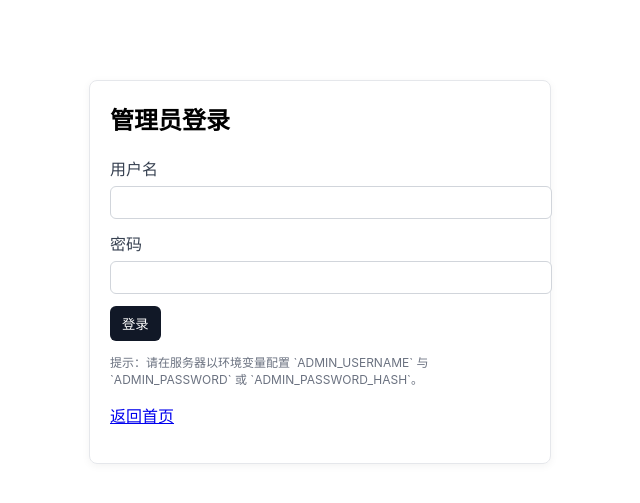
After one commit to BenjaminZH1777/crypto-prices-dashboard, a Flask app: page /login in a window 1280 px wide. The commit adds this page. Shown: the top 503 px of the page, without its empty margins (320-960 px from the left). Run offline with Flask 3, Linux system fonts and the light colour scheme.

Commit message:
feat(admin): protect manage pages with login; feat(ui): add donation box on homepage; bump VERSION to 1.0.20250809.018

```diff
--- a/app.py
+++ b/app.py
@@ -1,9 +1,11 @@
-from flask import Flask, render_template, request, redirect, url_for, jsonify
+from flask import Flask, render_template, request, redirect, url_for, jsonify, session, flash
 from flask_sqlalchemy import SQLAlchemy
 from pycoingecko import CoinGeckoAPI
 from pathlib import Path
 from sqlalchemy import event
 from sqlalchemy.engine import Engine
+from functools import wraps
+import os
 import time
 import requests
 
@@ -27,6 +29,14 @@ app.config['SQLALCHEMY_ENGINE_OPTIONS'] = {
         'timeout': 30,
     }
 }
+
+# Secret key for session cookies (set SECRET_KEY in production)
+app.config['SECRET_KEY'] = os.environ.get('SECRET_KEY', 'dev-insecure-change-me')
+
+# Admin credentials: prefer hash, fallback to plaintext for convenience in dev
+ADMIN_USERNAME = os.environ.get('ADMIN_USERNAME', 'admin')
+ADMIN_PASSWORD_HASH = os.environ.get('ADMIN_PASSWORD_HASH')  # e.g. pbkdf2:sha256:...
+ADMIN_PASSWORD = os.environ.get('ADMIN_PASSWORD')  # plaintext fallback if no hash provided
 
 
 @event.listens_for(Engine, "connect")
@@ -192,13 +202,69 @@ def resolve_coingecko_id(user_input: str) -> str:
         pass
     return entered
 
+
+# --------------------------- Admin auth helpers ---------------------------
+def _verify_admin_credentials(username: str, password: str) -> bool:
+    try:
+        if not username or not password:
+            return False
+        if username != ADMIN_USERNAME:
+            return False
+        # Prefer hashed verification if provided
+        if ADMIN_PASSWORD_HASH:
+            try:
+                from werkzeug.security import check_password_hash
+                return check_password_hash(ADMIN_PASSWORD_HASH, password)
+            except Exception:
+                return False
+        # Fallback to plaintext env for dev
+        if ADMIN_PASSWORD is not None:
+            return password == ADMIN_PASSWORD
+        # If neither provided, reject login for safety
+        return False
+    except Exception:
+        return False
+
+
+def require_admin(view_func):
+    @wraps(view_func)
+    def wrapper(*args, **kwargs):
+        if not session.get('is_admin'):
+            next_url = request.path
+            return redirect(url_for('login', next=next_url))
+        return view_func(*args, **kwargs)
+    return wrapper
+
 @app.route('/')
 def index():
     # Keep homepage rendering lightweight to avoid upstream-induced 502s.
     # Data is loaded client-side via /api/data with caching and timeouts.
     return render_template('index.html')
 
+
+@app.route('/login', methods=['GET', 'POST'])
+def login():
+    error_message = None
+    if request.method == 'POST':
+        username = (request.form.get('username') or '').strip()
+        password = request.form.get('password') or ''
+        if _verify_admin_credentials(username, password):
+            session['is_admin'] = True
+            session['admin_username'] = username
+            dest = request.args.get('next') or url_for('manage')
+            return redirect(dest)
+        error_message = '用户名或密码错误，或管理员未配置'
+        flash(error_message, 'error')
+    return render_template('login.html', error=error_message)
+
+
+@app.route('/logout')
+def logout():
+    session.clear()
+    return redirect(url_for('index'))
+
 @app.route('/manage', methods=['GET', 'POST'])
+@require_admin
 def manage():
     error_message = None
     if request.method == 'POST':
@@ -275,6 +341,7 @@ def manage():
     return render_template('manage.html', coins=coins, error=error_message)
 
 @app.route('/manage/edit/<int:coin_db_id>', methods=['GET', 'POST'])
+@require_admin
 def edit_coin(coin_db_id: int):
     coin = db.session.get(Coin, coin_db_id)
     if not coin:
@@ -408,6 +475,7 @@ def api_prices():
     return jsonify(response)
 
 @app.route('/manage/delete/<int:coin_db_id>', methods=['POST', 'GET'])
+@require_admin
 def delete_coin(coin_db_id: int):
     # Support both POST (form) and GET (direct link) to reduce 405/500 issues behind some proxies
     try:
@@ -429,7 +497,11 @@ def api_coin_ids():
 
 @app.context_processor
 def inject_version():
-    return {"APP_VERSION": APP_VERSION}
+    return {
+        "APP_VERSION": APP_VERSION,
+        "IS_ADMIN": bool(session.get('is_admin')),
+        "ADMIN_USERNAME": session.get('admin_username'),
+    }
 
 if __name__ == '__main__':
     with app.app_context():
--- a/requirements.txt
+++ b/requirements.txt
@@ -2,3 +2,4 @@ Flask==3.0.3
 Flask-SQLAlchemy==3.1.1
 pycoingecko==3.1.0
 gunicorn==21.2.0
+werkzeug==3.0.3
--- /dev/null
+++ b/templates/login.html
@@ -0,0 +1,38 @@
+<!DOCTYPE html>
+<html lang="zh-CN">
+<head>
+    <meta charset="UTF-8">
+    <title>管理员登录</title>
+    <style>
+        body { font-family: -apple-system, BlinkMacSystemFont, 'Segoe UI', Roboto, 'Helvetica Neue', Arial, 'Noto Sans', 'PingFang SC', 'Hiragino Sans GB', 'Microsoft YaHei', sans-serif; }
+        .card { max-width: 420px; margin: 10vh auto; border: 1px solid #e5e7eb; border-radius: 8px; padding: 20px; box-shadow: 0 2px 8px rgba(0,0,0,0.05); }
+        .row { margin-bottom: 12px; }
+        label { display:block; margin-bottom: 6px; color:#374151; }
+        input { width:100%; padding:8px 10px; border:1px solid #d1d5db; border-radius:6px; }
+        button { padding:8px 12px; background:#111827; color:#fff; border:none; border-radius:6px; cursor:pointer; }
+        .error { color:#b91c1c; margin-bottom: 10px; }
+        .hint { color: #6b7280; font-size: 12px; }
+    </style>
+</head>
+<body>
+    <div class="card">
+        <h2 style="margin-top:0;">管理员登录</h2>
+        {% if error %}
+        <div class="error">{{ error }}</div>
+        {% endif %}
+        <form method="POST">
+            <div class="row">
+                <label for="username">用户名</label>
+                <input type="text" id="username" name="username" required>
+            </div>
+            <div class="row">
+                <label for="password">密码</label>
+                <input type="password" id="password" name="password" required>
+            </div>
+            <button type="submit">登录</button>
+        </form>
+        <p class="hint">提示：请在服务器以环境变量配置 `ADMIN_USERNAME` 与 `ADMIN_PASSWORD` 或 `ADMIN_PASSWORD_HASH`。</p>
+        <p><a href="/">返回首页</a></p>
+    </div>
+</body>
+</html>
--- a/templates/manage.html
+++ b/templates/manage.html
@@ -6,7 +6,10 @@
 </head>
 <body>
     <h1>Manage Coins</h1>
-    <p><a href="/" style="display:inline-block;padding:6px 10px;border:1px solid #ccc;border-radius:4px;text-decoration:none;">Back to Home</a></p>
+    <p>
+        <a href="/" style="display:inline-block;padding:6px 10px;border:1px solid #ccc;border-radius:4px;text-decoration:none;">Back to Home</a>
+        <a href="/logout" style="display:inline-block;margin-left:8px;padding:6px 10px;border:1px solid #ccc;border-radius:4px;text-decoration:none;">Logout</a>
+    </p>
     {% if error %}
     <div style="color:red;">{{ error }}</div>
     {% endif %}
```
Also changed, not shown: templates/index.html (+22 -3 lines), README.md, 1 other file.
